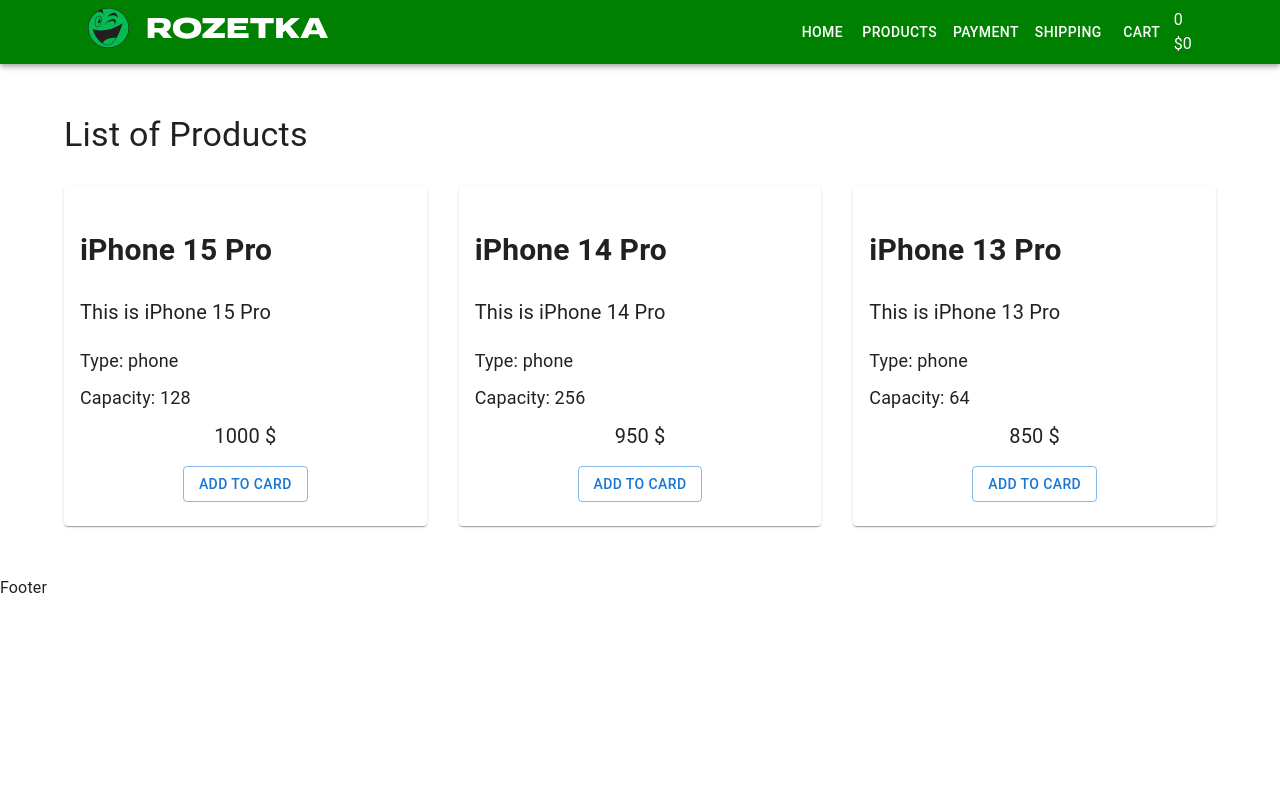
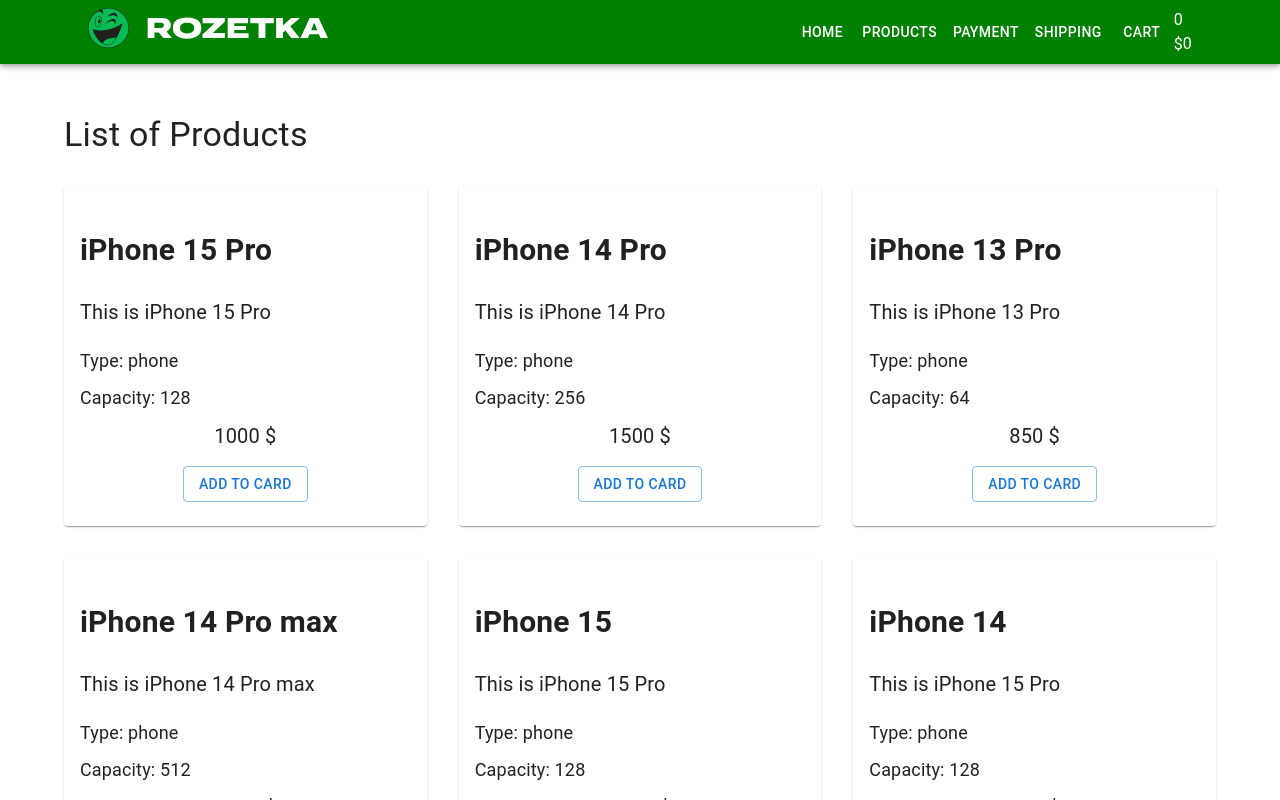
Before and after one commit to vavva1987/shop-project, a React (Create React App) app: page / in a window 1280 px wide. Shown: the top 800 px of the page. Built offline with nearby package versions, Linux system fonts and the light colour scheme.

Commit message:
Upd productList

```diff
--- a/src/components/Products/ProductsList.tsx
+++ b/src/components/Products/ProductsList.tsx
@@ -1,5 +1,7 @@
 import { Grid, Typography } from '@mui/material'
 import ProductListItem from './ProductListItem'
+import { productsArray } from 'utils/productsArray'
+console.log(productsArray)
 
 type Props = {}
 
@@ -14,33 +16,17 @@
                 List of Products
             </Typography>
             <Grid container spacing={4}>
-                <Grid item xs={12} sm={6} md={4}>
-                    <ProductListItem
-                        title="iPhone 15 Pro"
-                        type="phone"
-                        description="This is iPhone 15 Pro"
-                        capacity="128"
-                        price={1000}
-                    />
-                </Grid>
-                <Grid item xs={12} sm={6} md={4}>
-                    <ProductListItem
-                        title="iPhone 14 Pro"
-                        description="This is iPhone 14 Pro"
-                        capacity="256"
-                        price={950}
-                        type="phone"
-                    />
-                </Grid>
-                <Grid item xs={12} sm={6} md={4}>
-                    <ProductListItem
-                        title="iPhone 13 Pro"
-                        description="This is iPhone 13 Pro"
-                        capacity="64"
-                        price={850}
-                        type="phone"
-                    />
-                </Grid>
+                {productsArray.map((product) => (
+                    <Grid item xs={12} sm={6} md={4}>
+                        <ProductListItem
+                            title={product.title}
+                            type={product.type}
+                            description={product.description}
+                            capacity={product.capacity}
+                            price={product.price}
+                        />
+                    </Grid>
+                ))}
             </Grid>
         </>
     )
```
